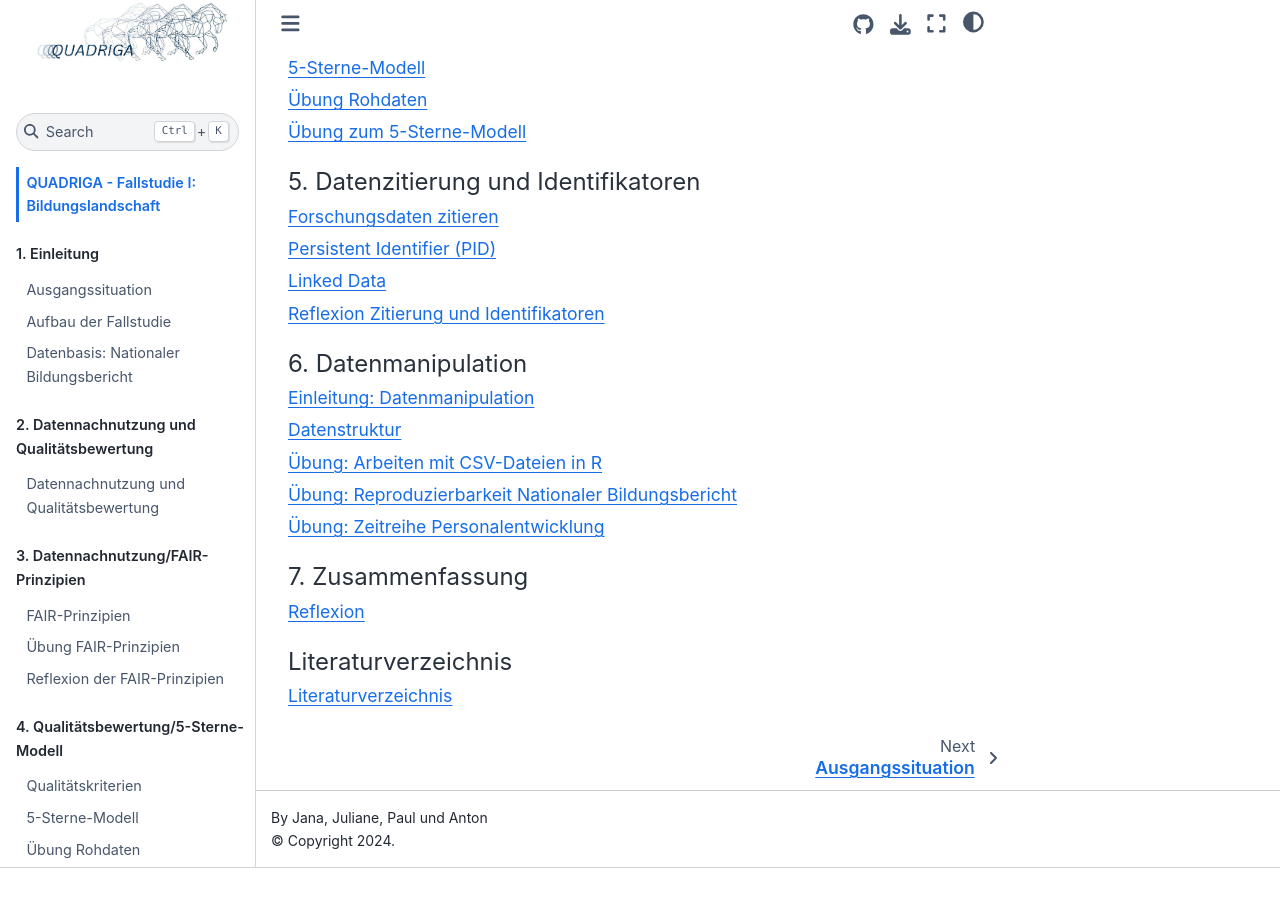
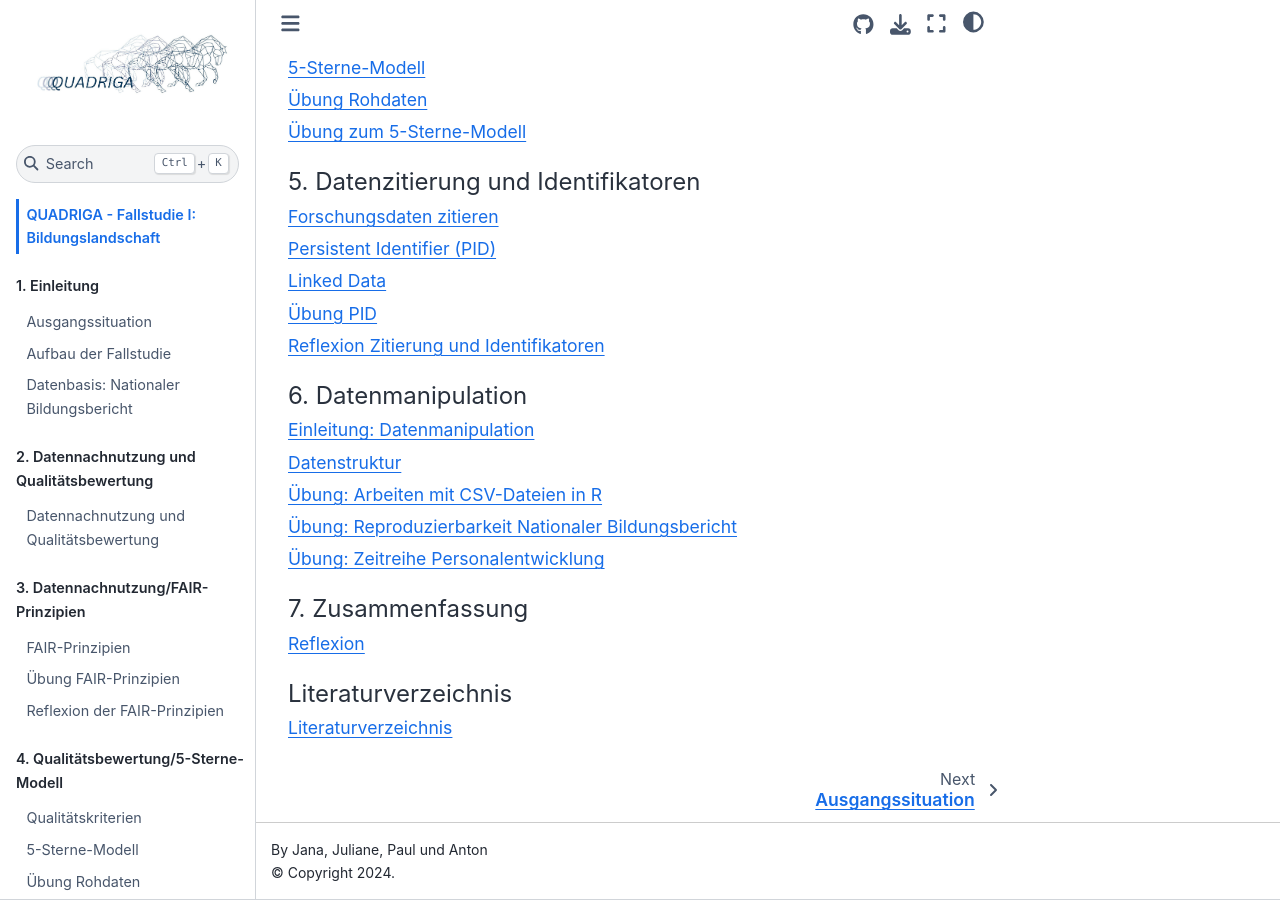
Before and after one commit to quadriga-dk/Tabelle-Fallstudie-1, a Jupyter Book: the page built from Markdown/Intro.md, in a window 1280 px wide and 900 px high, scrolled down 627 px. Built offline with Jupyter Book 1.0.4 settings and Sphinx 7.4.7 and the Sphinx Book theme 1.1.4, drawn with Linux system fonts in a browser that asks for light colours; pages that are not in the unit, such as notebooks, are missing from menus; before the commit the page ends 1495 px from its top, so only the background shows below that.

Commit message:
Update _toc.yml

```diff
--- a/_toc.yml
+++ b/_toc.yml
@@ -29,6 +29,7 @@
     - file: Markdown/Einleitung_Datenzitierung
     - file: Markdown/PID
     - file: Markdown/Linked_Data
+    - file: Markdown/Übung_PID
     - file: Markdown/Zitierung_Reflexion
   - caption: 6. Datenmanipulation
     chapters:
```
